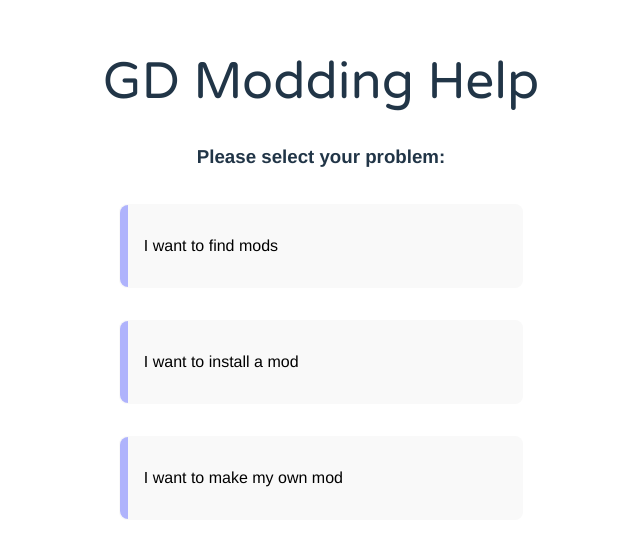
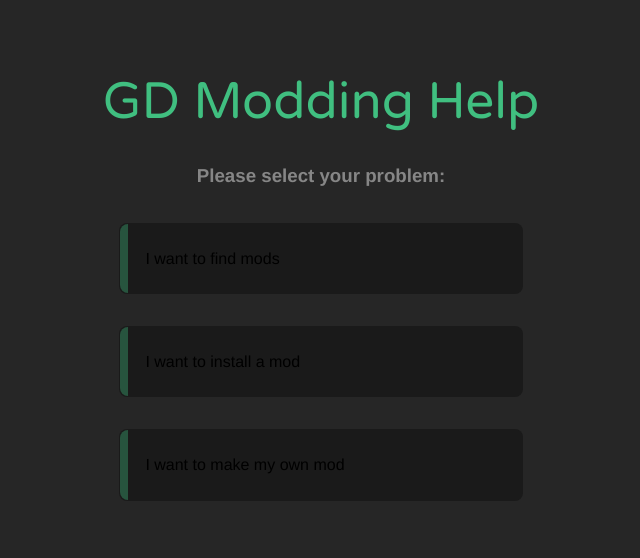
Before and after one commit to HJfod/gd-mod-help, a Svelte app: page / in a window 1280 px wide. Shown: the part 122-680 px from the top of the page, without its empty margins (319-959 px from the left). Built offline with nearby package versions, Linux system fonts and the light colour scheme.

Commit message:
better looks

```diff
--- a/src/app.css
+++ b/src/app.css
@@ -1,14 +1,38 @@
 @import url('https://fonts.googleapis.com/css2?family=Varela+Round&display=swap');
 
+@media (prefers-color-scheme: light) {
+    :root {
+        --body-bg:              #eee;
+        --body-color:           #000;
+    }
+
+    a:hover {
+        color: #747bff;
+    }
+
+    button {
+        background-color: #f9f9f9;
+    }
+}
+
 :root {
+    --body-bg:              hsla(150, 0%,  15%);
+    --body-color:           hsla(0,   0%,  90%,  100%);
+    --link-color:           hsla(150, 50%, 80%);
+    --link-color-hover:     hsla(150, 50%, 100%);
+    --button-bg:            hsla(0,   0%,  10%);
+    --button-border-left:   hsla(150, 50%, 50%,  35%);
+    --button-border-hover:  hsla(150, 50%, 50%);
+    --header-text:          hsla(150, 50%, 50%);
+
     font-family: 'Helvetica', 'Arial', sans-serif;
     font-size: 16px;
     line-height: 24px;
     font-weight: 400;
 
     color-scheme: light dark;
-    color: rgba(255, 255, 255, 0.87);
-    background-color: #242424;
+    color: var(--body-color);
+    background-color: var(--body-bg);
 
     font-synthesis: none;
     text-rendering: optimizeLegibility;
@@ -20,16 +44,23 @@
 h1 {
     font-family: 'Varela Round', sans-serif;
     font-weight: bold;
+    font-size: 3.2em;
+    line-height: 1.1;
+    color: var(--header-text);
+}
+
+h3 {
+    opacity: 50%;
 }
 
 a {
     font-weight: 500;
-    color: #646cff;
+    color: var(--link-color);
     text-decoration: inherit;
 }
 
 a:hover {
-    color: #535bf2;
+    color: var(--link-color-hover);
 }
 
 body {
@@ -38,11 +69,6 @@ body {
     place-items: center;
     min-width: 320px;
     min-height: 100vh;
-}
-
-h1 {
-    font-size: 3.2em;
-    line-height: 1.1;
 }
 
 .card {
@@ -63,31 +89,16 @@ button {
     font-size: 1em;
     font-weight: 500;
     font-family: inherit;
-    background-color: #1a1a1a;
+    background-color: var(--button-bg);
     cursor: pointer;
     transition-duration: .25s;
 }
 
 button:hover {
-    border-color: #646cff;
+    border-color: var(--button-border-hover);
 }
 
 button:focus,
 button:focus-visible {
     outline: 4px auto -webkit-focus-ring-color;
 }
-
-@media (prefers-color-scheme: light) {
-    :root {
-        color: #213547;
-        background-color: #ffffff;
-    }
-
-    a:hover {
-        color: #747bff;
-    }
-
-    button {
-        background-color: #f9f9f9;
-    }
-}
--- a/src/lib/Link.svelte
+++ b/src/lib/Link.svelte
@@ -18,19 +18,23 @@
             display: flex;
             justify-content: start;
             align-items: center;
-            gap: 10px;
             flex-direction: row;
-            border-left: .5em solid hsla(237, 100%, 70%, 50%);
+            border-left: .5em solid var(--button-border-left);
             border-radius: inherit;
-            padding: 1em;
+            padding: .6em;
+            padding-right: 2em;
 
             justify-self: start;
+
+            > p {
+                margin-left: .5em;
+            }
 
             > .arrow {
                 border: solid white;
                 border-width: 0 .25em .25em 0;
-                padding: .4em;
-                transform: rotate(-45deg) translate(-1em, -1em);
+                padding: .35em;
+                transform: rotate(-45deg) translate(-.5em, -.5em);
                 margin-left: auto;
                 justify-self: end;
                 float: right;
```
